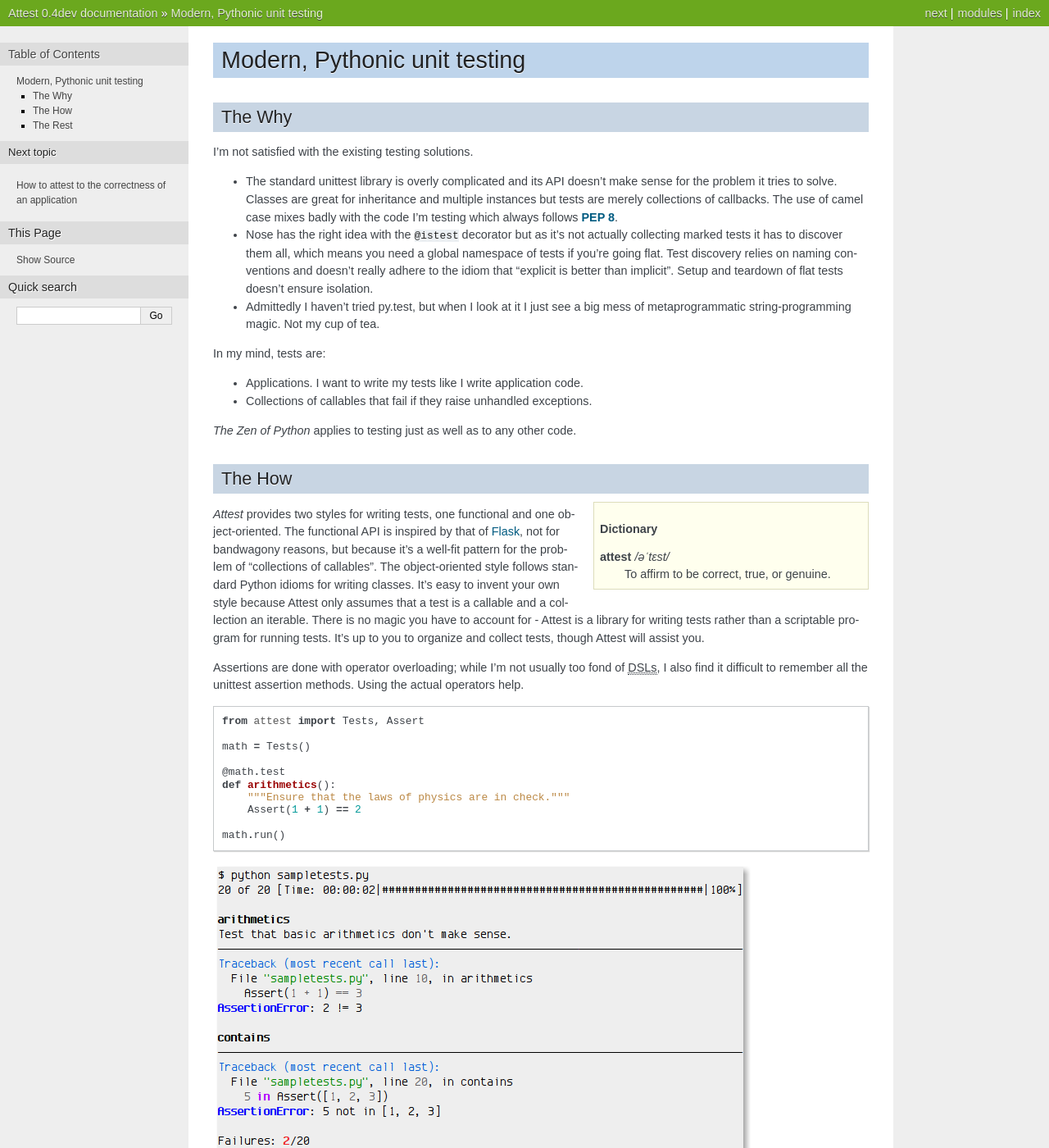
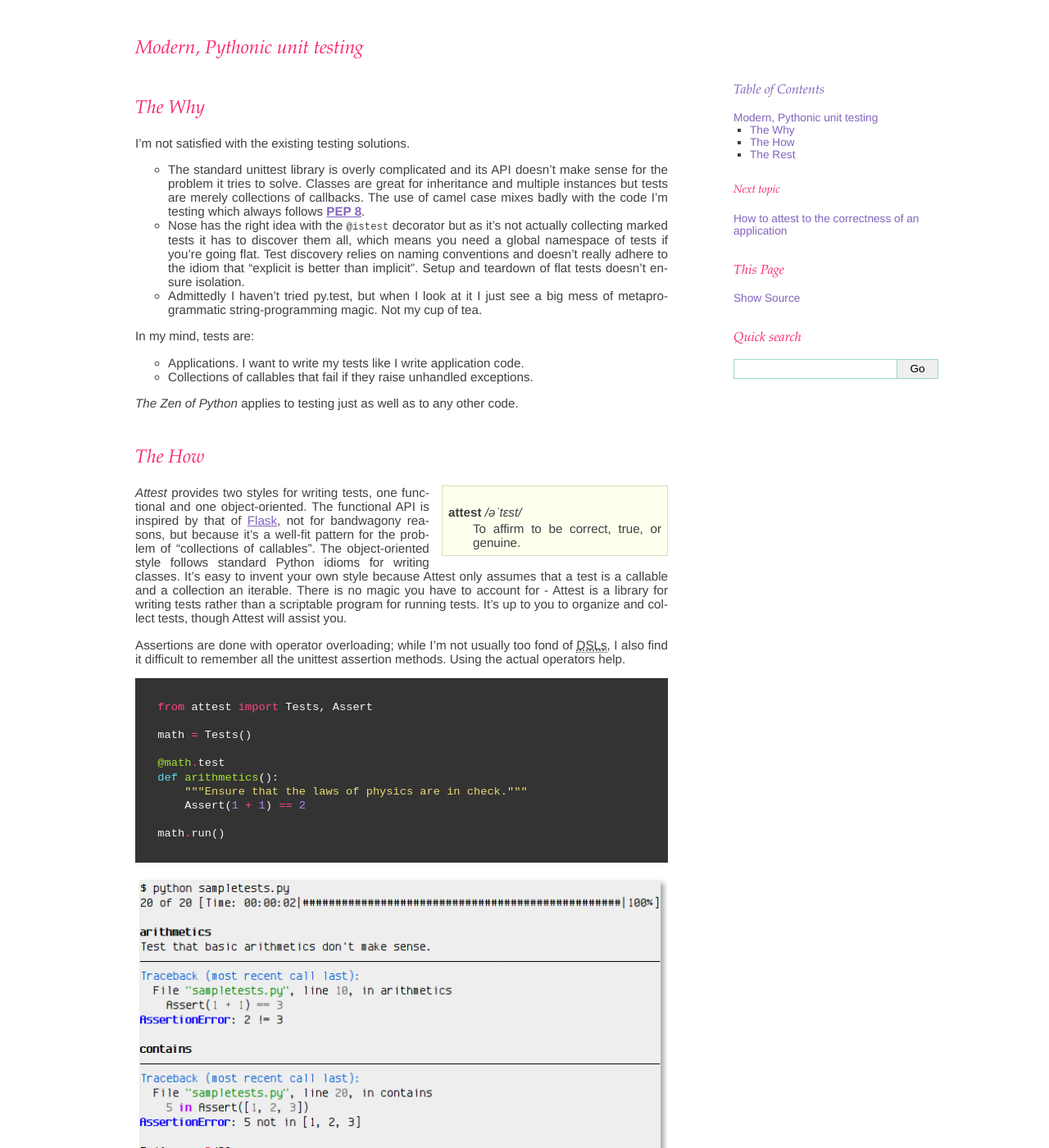
Before and after one commit to dag/attest, a Sphinx documentation site: the page built from docs/index.rst, in a window 1280 px wide and 1400 px high. Shown: the whole window at 82% size. Built offline with Sphinx 7.4.7, drawn with Linux system fonts in a browser that asks for light colours; some of the changed text lies outside the part shown.

Commit message:
Draft for Attest sphinx theme

```diff
--- /dev/null
+++ b/docs/_themes/attest/static/attest.css
@@ -0,0 +1,100 @@
+@import url("basic.css");
+
+body
+{ font-family: 'Ubuntu', 'Helvetica', 'sans-serif';
+  font-size: 95%;
+  color: #404040;
+}
+
+h1, h2, h3, h4, h5, h6
+{ font-family: 'Garamond', 'Georgia', 'serif';
+  font-weight: normal;
+  font-style: italic;
+  color: #F92672;
+  margin-top: 2em;
+}
+
+pre, tt, tt.descname
+{ font-family: 'Liberation Mono', 'Consolas', 'monospace';
+  font-size: 90%;
+}
+
+pre
+{ padding: 2em;
+  background: #333;
+}
+
+div.sidebar
+{ background: #333;
+}
+
+div.sidebar *
+{ color: #ddd;
+}
+
+p.sidebar-title
+{ display: none;
+}
+
+a
+{ color: #8262bf;
+}
+
+div.admonition
+{ border: 1px solid #333;
+}
+
+div.admonition.warning
+{ background: #bd4861;
+}
+
+div.admonition.warning *
+{ color: #ddd;
+}
+
+div.admonition.note
+{ background: #e4ffa1;
+}
+
+
+div.document
+{ margin: 0 auto;
+  width: 950px;
+  position: relative;
+}
+
+div.body
+{ width: 650px;
+  margin-right: 250px;
+}
+
+div.body p
+{ text-align: justify;
+}
+
+div.body ul
+{ list-style-type: circle;
+}
+
+div.sphinxsidebar
+{ position: absolute;
+  top: 1em;
+  right: 0;
+}
+
+div.sphinxsidebarwrapper
+{ position: fixed;
+  width: 250px;
+}
+
+div.sphinxsidebar a, a.headerlink
+{ text-decoration: none;
+}
+
+div.sphinxsidebar ul
+{ padding-left: 0;
+}
+
+div.related, div.footer
+{ display: none;
+}
--- /dev/null
+++ b/docs/_themes/attest/theme.conf
@@ -0,0 +1,4 @@
+[theme]
+inherit = basic
+stylesheet = attest.css
+pygments_style = monokai
--- a/docs/conf.py
+++ b/docs/conf.py
@@ -81,7 +81,7 @@
 #show_authors = False
 
 # The name of the Pygments (syntax highlighting) style to use.
-pygments_style = 'trac'
+#pygments_style = 'sphinx'
 
 # A list of ignored prefixes for module index sorting.
 #modindex_common_prefix = []
@@ -91,7 +91,7 @@
 
 # The theme to use for HTML and HTML Help pages.  See the documentation for
 # a list of builtin themes.
-html_theme = 'nature'
+html_theme = 'attest'
 
 # Theme options are theme-specific and customize the look and feel of a theme
 # further.  For a list of options available for each theme, see the
@@ -99,7 +99,7 @@
 #html_theme_options = {}
 
 # Add any paths that contain custom themes here, relative to this directory.
-#html_theme_path = []
+html_theme_path = ['_themes']
 
 # The name for this set of Sphinx documents.  If None, it defaults to
 # "<project> v<release> documentation".
```
